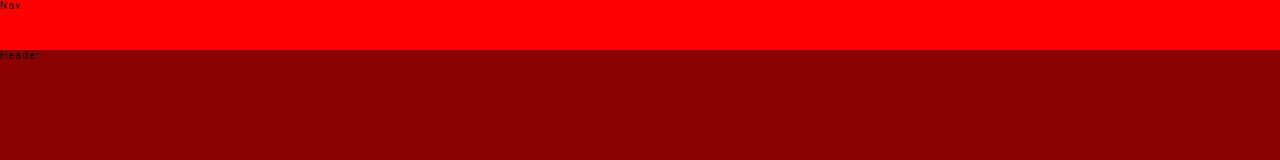
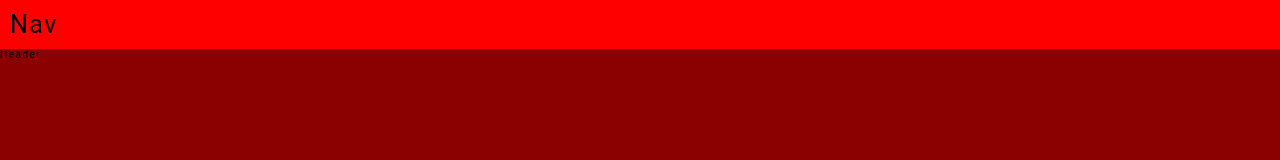
Before and after one commit to Kacper-Arendt/kacper-koduje, a React (Create React App) app: page / in a window 1280 px wide. Shown: the top 160 px of the page. Built offline with nearby package versions, Linux system fonts and the light colour scheme.

Commit message:
refactor add components file with exports

```diff
--- a/src/App.tsx
+++ b/src/App.tsx
@@ -1,13 +1,7 @@
 import React from 'react';
 import styled, {createGlobalStyle} from 'styled-components';
 import {ReactComponent as Logo} from "./images/logo4.svg";
-import {Nav} from "./components/Nav";
-import {Header} from "./components/Header";
-import {AboutMe} from "./components/AboutMe";
-import {Skills} from "./components/Skills";
-import {Projects} from "./components/Projects";
-import {Contact} from "./components/Contact";
-import {Footer} from "./components/Footer";
+import {Nav, AboutMe, Skills, Contact, Footer, Header, Projects} from "./components/Componets";
 
 const GlobalStyles = createGlobalStyle`
   *,
@@ -32,11 +26,12 @@ const GlobalStyles = createGlobalStyle`
 `
 const Grid = styled.div`
   display: grid;
-  grid-template-rows: 5rem repeat(5, 100vh) 8rem;
+  grid-template-rows: repeat(5, 100vh) 8rem;
   grid-template-columns:
           [start] minmax(6rem, 1fr)
           [center-start] repeat(4, [col-start] minmax(min-content, 14rem) [col-end])
           minmax(6rem, 1fr)[end];
+  //margin: 1rem 0 0 ;
 `
 
 export function App() {
@@ -44,8 +39,8 @@ export function App() {
     return (
         <>
             <GlobalStyles/>
+            <Nav/>
             <Grid>
-                <Nav/>
                 <Header/>
                 <AboutMe/>
                 <Skills/>
--- a/src/components/AboutMe.tsx
+++ b/src/components/AboutMe.tsx
@@ -2,7 +2,6 @@ import styled from "styled-components";
 
 const Div = styled.div`
   grid-column: start / end;
-  grid-row: 3 / 4;
   background-color: indianred;
 `
 
--- /dev/null
+++ b/src/components/Componets.ts
@@ -0,0 +1,7 @@
+export * from './Skills';
+export * from './AboutMe';
+export * from './Contact';
+export * from './Footer';
+export * from './Header';
+export * from './Projects';
+export * from './Nav';
--- a/src/components/Contact.tsx
+++ b/src/components/Contact.tsx
@@ -2,7 +2,6 @@ import styled from "styled-components"
 
 const Div = styled.div`
 grid-column: start / end;
-  grid-row: 6 / 7;
   background-color: darkorange;
 `
 
--- a/src/components/Footer.tsx
+++ b/src/components/Footer.tsx
@@ -2,7 +2,6 @@ import styled from "styled-components"
 
 const StyledFooter = styled.footer`
   grid-column: start / end;
-  grid-row: 7 / -1;
   background-color: orangered;
 `
 
--- a/src/components/Header.tsx
+++ b/src/components/Header.tsx
@@ -2,7 +2,6 @@ import styled from "styled-components"
 
 const StyledHeader = styled.div`
   grid-column: start / end;
-  grid-row: 2 / 3;
   background-color: darkred;
 `
 
--- a/src/components/Nav.tsx
+++ b/src/components/Nav.tsx
@@ -1,8 +1,11 @@
 import styled from 'styled-components';
 
 const Navigation = styled.nav`
-  grid-column: start / end;
-  grid-row: 1 / 2;
+  position: sticky;
+  top: 0;
+  width: 100vw;
+  font-size: 2.5rem;
+  padding: 1rem;
   background-color: red;
 `
 
--- a/src/components/Projects.tsx
+++ b/src/components/Projects.tsx
@@ -2,7 +2,6 @@ import styled from "styled-components"
 
 const Div = styled.div`
   grid-column: start / end;
-  grid-row: 5 / 6;
   background-color: orange;
 `
 
--- a/src/components/Skills.tsx
+++ b/src/components/Skills.tsx
@@ -2,7 +2,6 @@ import styled from "styled-components"
 
 const Div = styled.div`
 grid-column: start / end;
-  grid-row: 4 / 5;
   background-color: mediumvioletred;
 `
 
```
